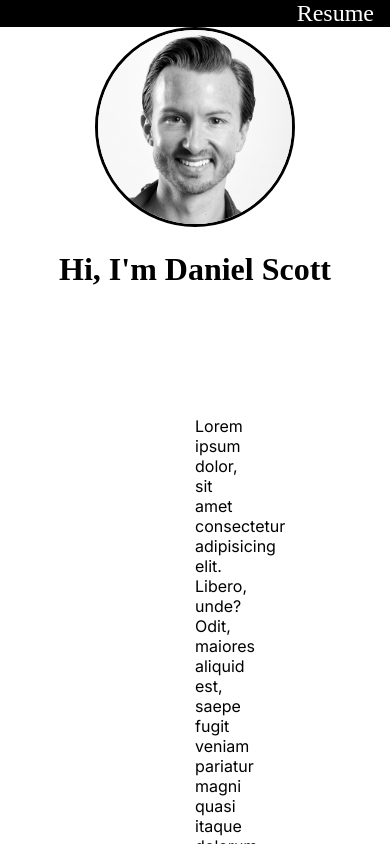
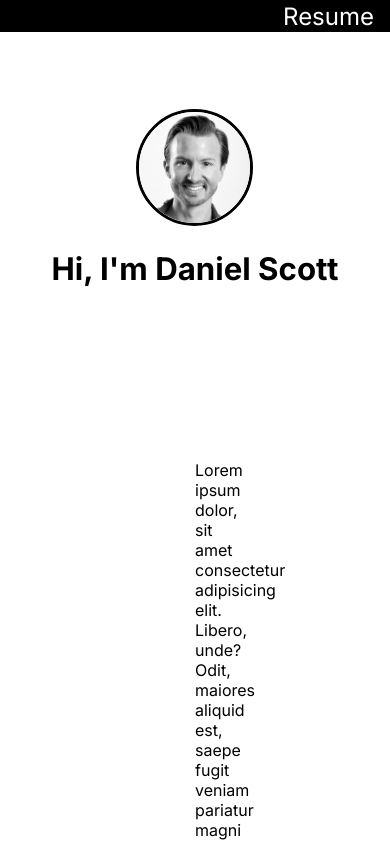
Before and after one commit to RThemian/my-portfolio-nextjs, a Next.js app: page / in a window 390 px wide. Built offline with nearby package versions, Linux system fonts and the light colour scheme.

Commit message:
wip: adds mobile styles

```diff
--- a/components/Layout.js
+++ b/components/Layout.js
@@ -1,15 +1,18 @@
 import Nav from './Nav';
 import Header from './Header';
 import Footer from './Footer';
+import { Inter } from 'next/font/google';
+
+const inter = Inter({ subsets: ['latin'] });
 
 function Layout(props) {
     return (
-        <>
+        <div className={inter.className}>
             <Nav />
             <Header />
             {props.children}
             <Footer />
-        </>
+        </div>
     );
 }
 
--- a/pages/index.js
+++ b/pages/index.js
@@ -1,13 +1,10 @@
 import Head from 'next/head';
 import Image from 'next/image';
-import { Inter } from 'next/font/google';
 import styles from '@/styles/Home.module.css';
 import ProjectCard from '@/components/ProjectCard';
 import Form from '@/components/Form';
 import projectData from '@/public/project-data';
 
-
-const inter = Inter({ subsets: ['latin'] });
 
 export default function Home() {
   return (
@@ -18,7 +15,7 @@ export default function Home() {
         <meta name="viewport" content="width=device-width, initial-scale=1" />
         <link rel="icon" href="/favicon.ico" />
       </Head>
-      <main className={`${inter.className} ${styles.homeMain}`}>
+      <main className={styles.homeMain}>
         <section className={styles.pageSection}>
           <p>
             Lorem ipsum dolor, sit amet consectetur adipisicing elit.
--- a/styles/Header.module.css
+++ b/styles/Header.module.css
@@ -1,5 +1,7 @@
 .header {
     height: 18.75rem;
+    padding-top: 2rem;
+    font-size: 4vmin;
 }
 
 .header > div {
@@ -7,6 +9,8 @@
 }
 
 .header img {
+    width: 30vmin;
+    height: 30vmin;
     border-radius: 50%;
     margin-bottom: 1.5rem;
     border: 3px solid #000000;
```
